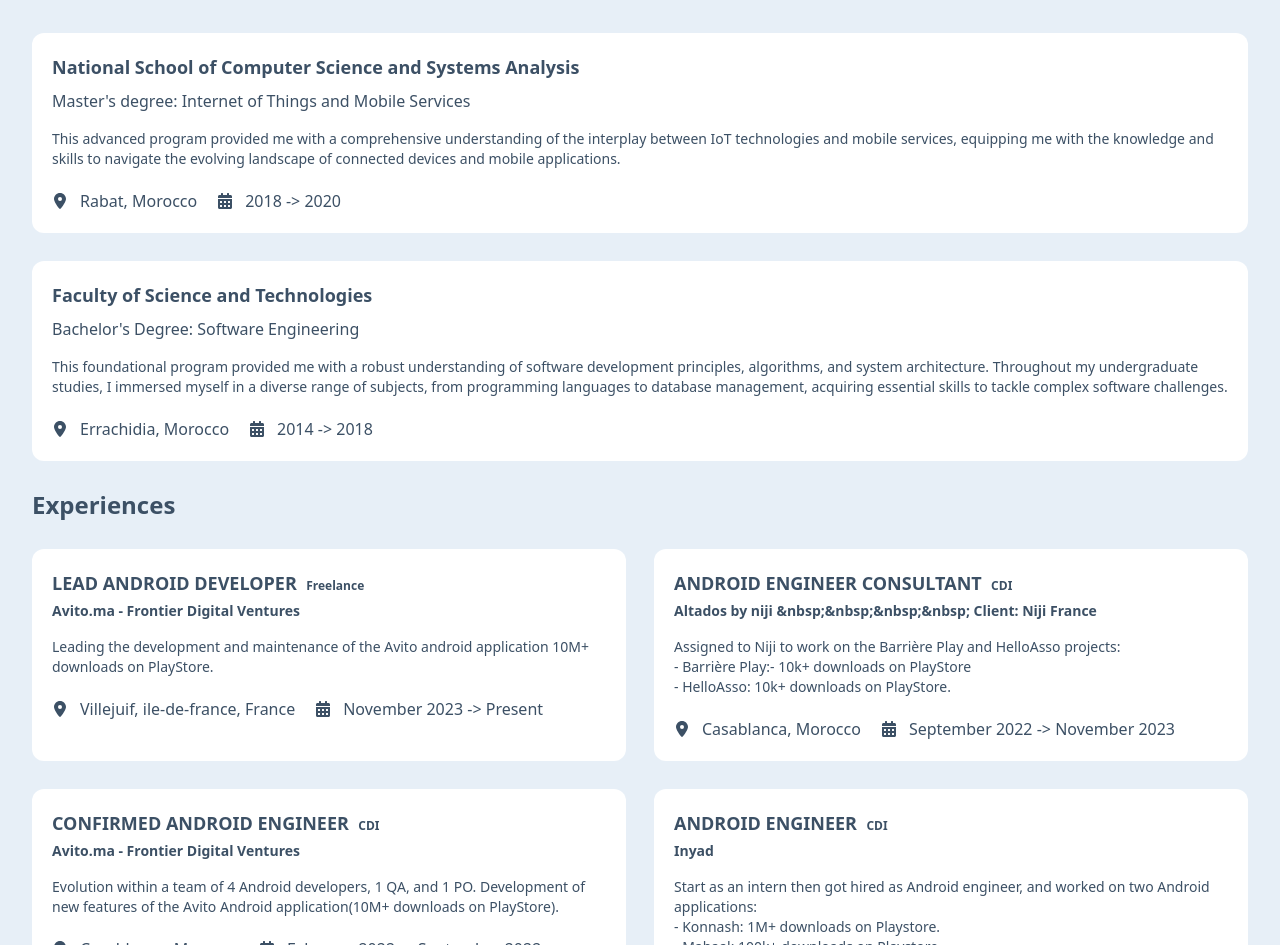
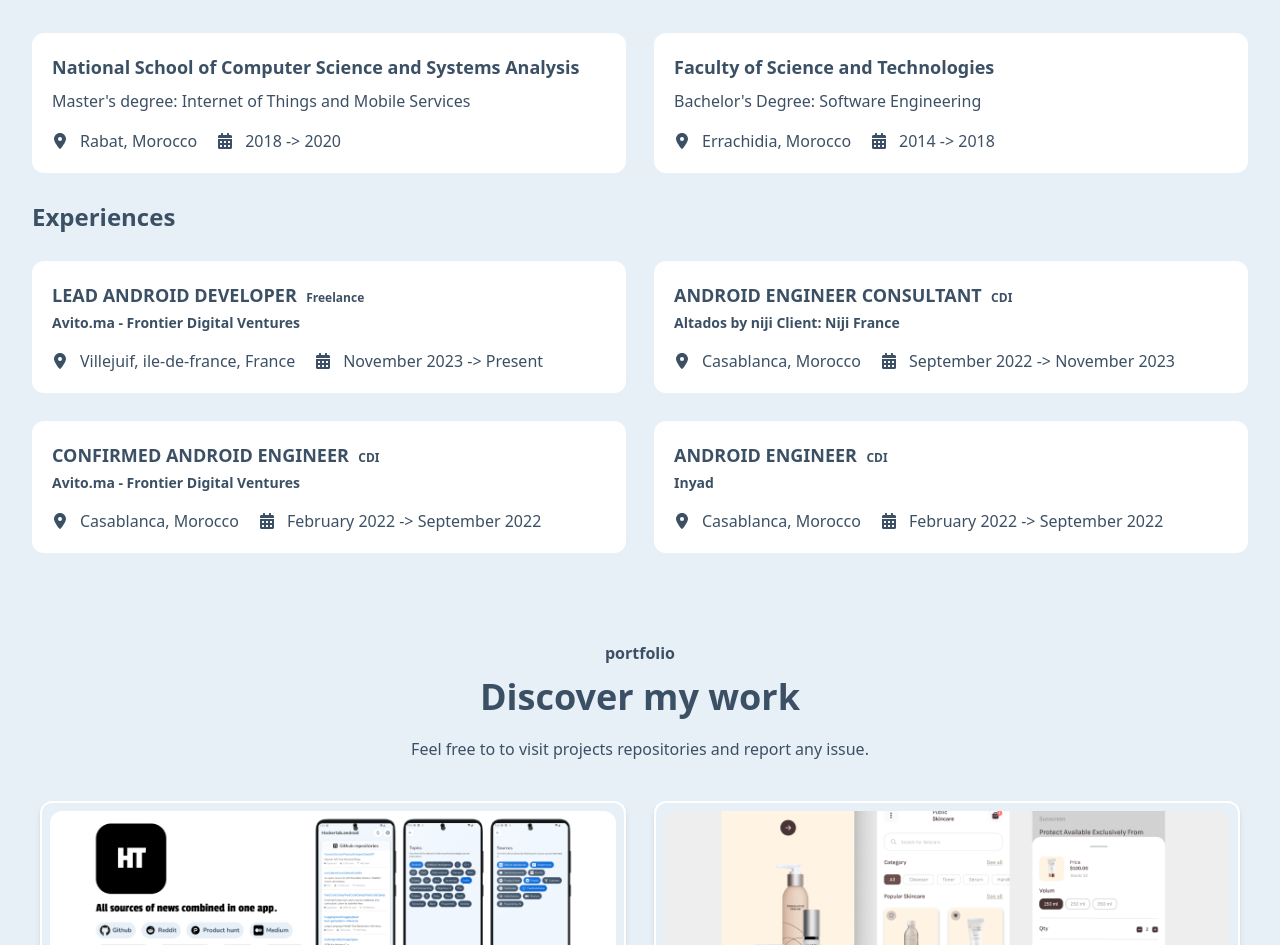
Before and after one commit to zouhir96/Portfolio, a React (Vite) app: page / in a window 1280 px wide. Shown: the part 1127-2072 px from the top of the page. Built offline with nearby package versions, Linux system fonts and the light colour scheme.

Commit message:
feat: Enhance about section.

```diff
--- a/src/components/educationItem.jsx
+++ b/src/components/educationItem.jsx
@@ -1,12 +1,11 @@
 import { FaLocationDot } from "react-icons/fa6";
 import { FaCalendarAlt } from "react-icons/fa";
 
-const EducationItem = ({ institution, degree, description, location, date }) => {
+const EducationItem = ({ institution, degree, location, date }) => {
     return (
         <div className="bg-white rounded-xl p-5">
             <h3 className="font-bold text-lg mb-2">{institution}</h3>
             <h4 className="mb-4">{degree}</h4>
-            <p className="text-sm mb-5">{description}</p>
             <div className="flex sm:flex-row flex-col sm:gap-5">
                 <h6 className="flex items-center gap-3 inline"><FaLocationDot/>{location}</h6>
                 <h6 className="flex items-center gap-3"><FaCalendarAlt/>{date}</h6>
--- a/src/components/experienceItem.jsx
+++ b/src/components/experienceItem.jsx
@@ -1,12 +1,11 @@
 import { FaLocationDot } from "react-icons/fa6";
 import { FaCalendarAlt } from "react-icons/fa";
 
-const ExperienceItem = ({ role, company, type, description, location, date }) => {
+const ExperienceItem = ({ role, company, type, location, date }) => {
     return (
         <div className="bg-white rounded-xl p-5">
             <h3 className="font-bold text-lg mb-1">{role}&nbsp; <span className="text-xs">{type}</span></h3>
             <h4 className="mb-4 text-sm font-bold">{company}</h4>
-            <p className="text-sm mb-5"  dangerouslySetInnerHTML={{__html: description}}></p>
             <div className="flex sm:flex-row flex-col sm:gap-5">
                 <h6 className="flex items-center gap-3 inline"><FaLocationDot/>{location}</h6>
                 <h6 className="flex items-center gap-3 inline-block"><FaCalendarAlt/>{date}</h6>
--- a/src/views/About/about.jsx
+++ b/src/views/About/about.jsx
@@ -5,14 +5,12 @@
         {
             institution: "National School of Computer Science and Systems Analysis",
             degree: "Master's degree: Internet of Things and Mobile Services",
-            description: "This advanced program provided me with a comprehensive understanding of the interplay between IoT technologies and mobile services, equipping me with the knowledge and skills to navigate the evolving landscape of connected devices and mobile applications.",
             location: "Rabat, Morocco",
             date: "2018 -> 2020"
         },
         {
             institution: "Faculty of Science and Technologies",
             degree: "Bachelor's Degree: Software Engineering",
-            description: "This foundational program provided me with a robust understanding of software development principles, algorithms, and system architecture. Throughout my undergraduate studies, I immersed myself in a diverse range of subjects, from programming languages to database management, acquiring essential skills to tackle complex software challenges.",
             location: "Errachidia, Morocco",
             date: "2014 -> 2018"
         }
@@ -23,15 +21,13 @@
             role: "LEAD ANDROID DEVELOPER",
             type: "Freelance",
             company: "Avito.ma - Frontier Digital Ventures",
-            description: "Leading the development and maintenance of the Avito android application 10M+ downloads on PlayStore.",
             location: "Villejuif, ile-de-france, France",
             date: "November 2023 -> Present"
         },
         {
             role: "ANDROID ENGINEER CONSULTANT",
             type: "CDI",
-            company: "Altados by niji &nbsp;&nbsp;&nbsp;&nbsp; Client: Niji France",
-            description: "Assigned to Niji to work on the Barrière Play and HelloAsso projects:<br>- Barrière Play:- 10k+ downloads on PlayStore<br>- HelloAsso: 10k+ downloads on PlayStore.",
+            company: "Altados by niji       Client: Niji France",
             location: "Casablanca, Morocco",
             date: "September 2022 -> November 2023"
         },
@@ -39,7 +35,6 @@
             role: "CONFIRMED ANDROID ENGINEER",
             type: "CDI",
             company: "Avito.ma - Frontier Digital Ventures",
-            description: "Evolution within a team of 4 Android developers, 1 QA, and 1 PO. Development of new features of the Avito Android application(10M+ downloads on PlayStore).",
             location: "Casablanca, Morocco",
             date: "February 2022 -> September 2022"
         },
@@ -47,7 +42,6 @@
             role: "ANDROID ENGINEER",
             type: "CDI",
             company: "Inyad",
-            description: "Start as an intern then got hired as Android engineer, and worked on two Android applications:<br>- Konnash: 1M+ downloads on Playstore.<br>- Mahaal: 100k+ downloads on Playstore.",
             location: "Casablanca, Morocco",
             date: "February 2022 -> September 2022"
         }
@@ -61,15 +55,16 @@
                 description="Explore my academic accolades, professional certifications, and project experiences, as they converge to showcase the breadth and depth of my expertise in crafting cutting-edge Android solutions."
             />
             <h1 className="font-bold text-2xl">Education</h1>
+            <div className="sm:grid grid-cols-2 gap-7 flex flex-col">
             {educationItems.map((educationItem) => (
                 <EducationItem
                     institution={educationItem.institution}
                     degree={educationItem.degree}
-                    description={educationItem.description}
                     location={educationItem.location}
                     date={educationItem.date}
                 />
             ))}
+            </div>
             <h1 className="font-bold text-2xl">Experiences</h1>
             <div className="sm:grid grid-cols-2 gap-7 flex flex-col">
             {experienceItems.map((experienceItem) => (
@@ -77,7 +72,6 @@
                     role={experienceItem.role}
                     type={experienceItem.type}
                     company={experienceItem.company}
-                    description={experienceItem.description}
                     location={experienceItem.location}
                     date={experienceItem.date}
                 />
```
